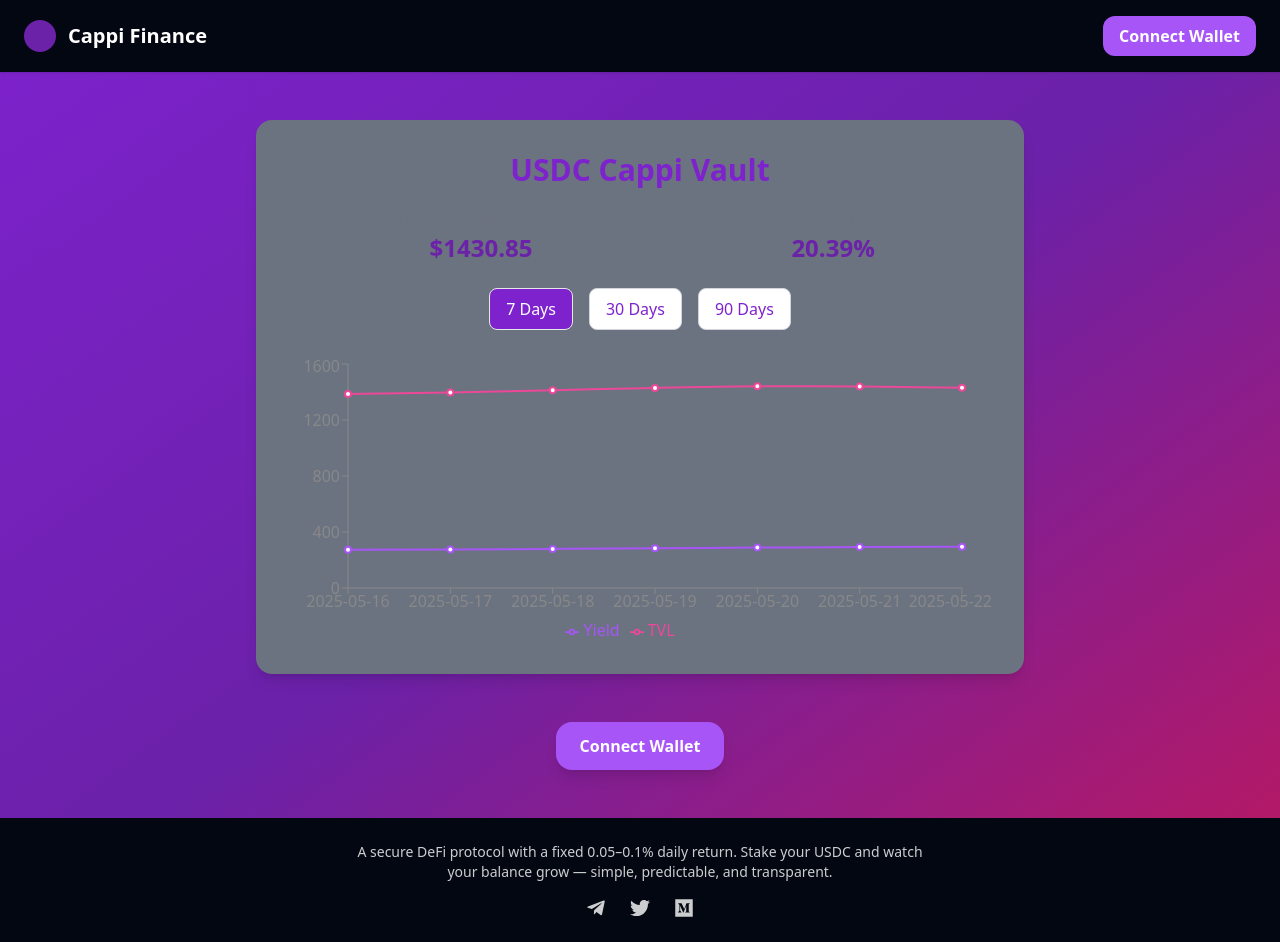
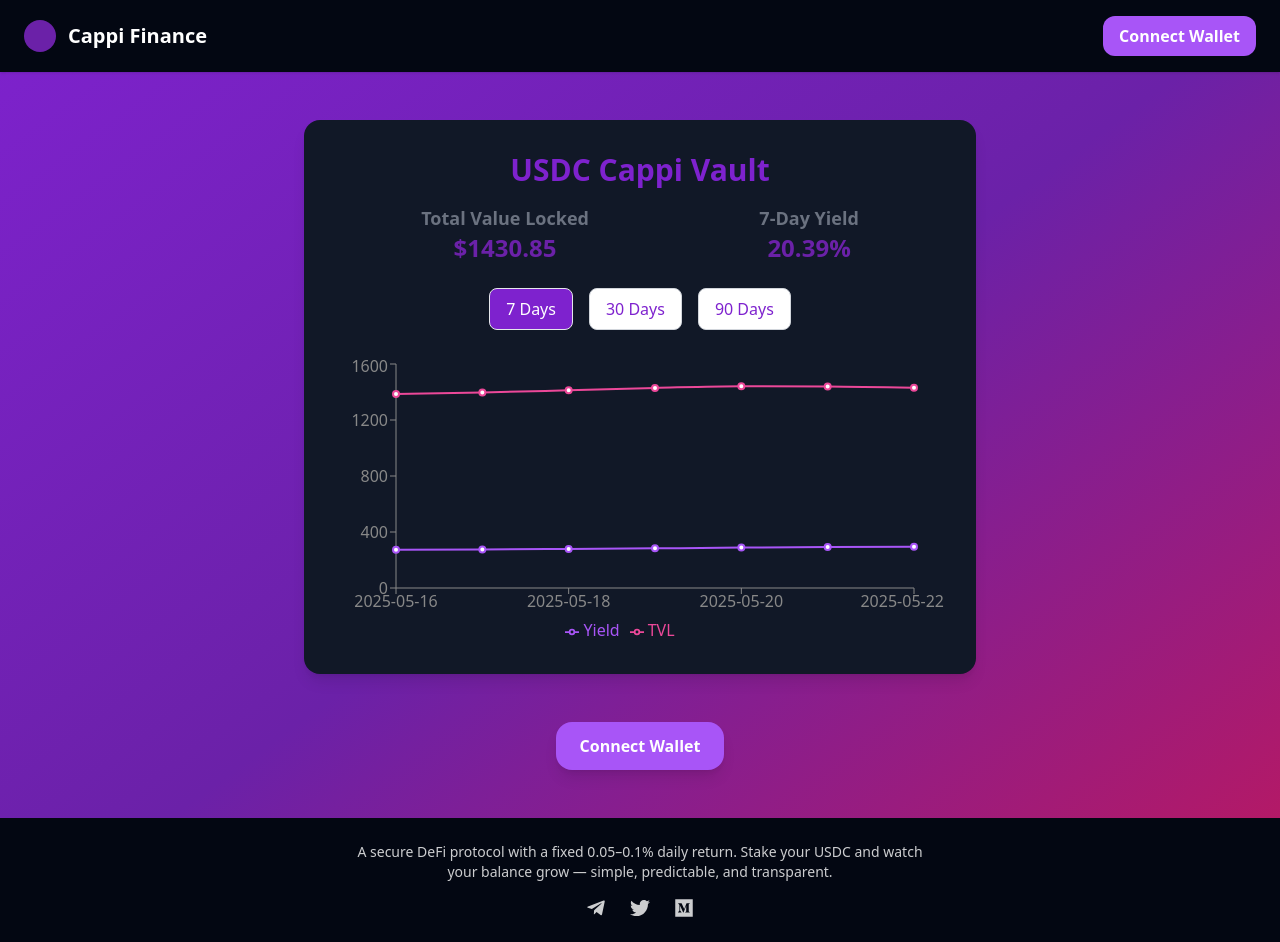
Before and after one commit to alexandrstrelkov/cappi-new, a React (Create React App) app: page /app in a window 1280 px wide. Built offline with nearby package versions, Linux system fonts and the light colour scheme.

Commit message:
Update AppPage.jsx

```diff
--- a/src/pages/AppPage.jsx
+++ b/src/pages/AppPage.jsx
@@ -35,7 +35,7 @@
       {/* Main Content */}
       <main className="flex flex-col items-center px-4 py-12 space-y-12">
         {/* Vault Info */}
-        <div className="bg-gray-500 rounded-2xl shadow-lg p-8 w-full max-w-3xl text-center">
+        <div className="bg-gray-900 rounded-2xl shadow-lg p-8 w-full max-w-2xl text-center">
           <h2 className="text-3xl font-bold text-purple-700 mb-4">USDC Cappi Vault</h2>
           <div className="flex flex-col sm:flex-row justify-around text-lg font-semibold mb-6">
             <div>
```
